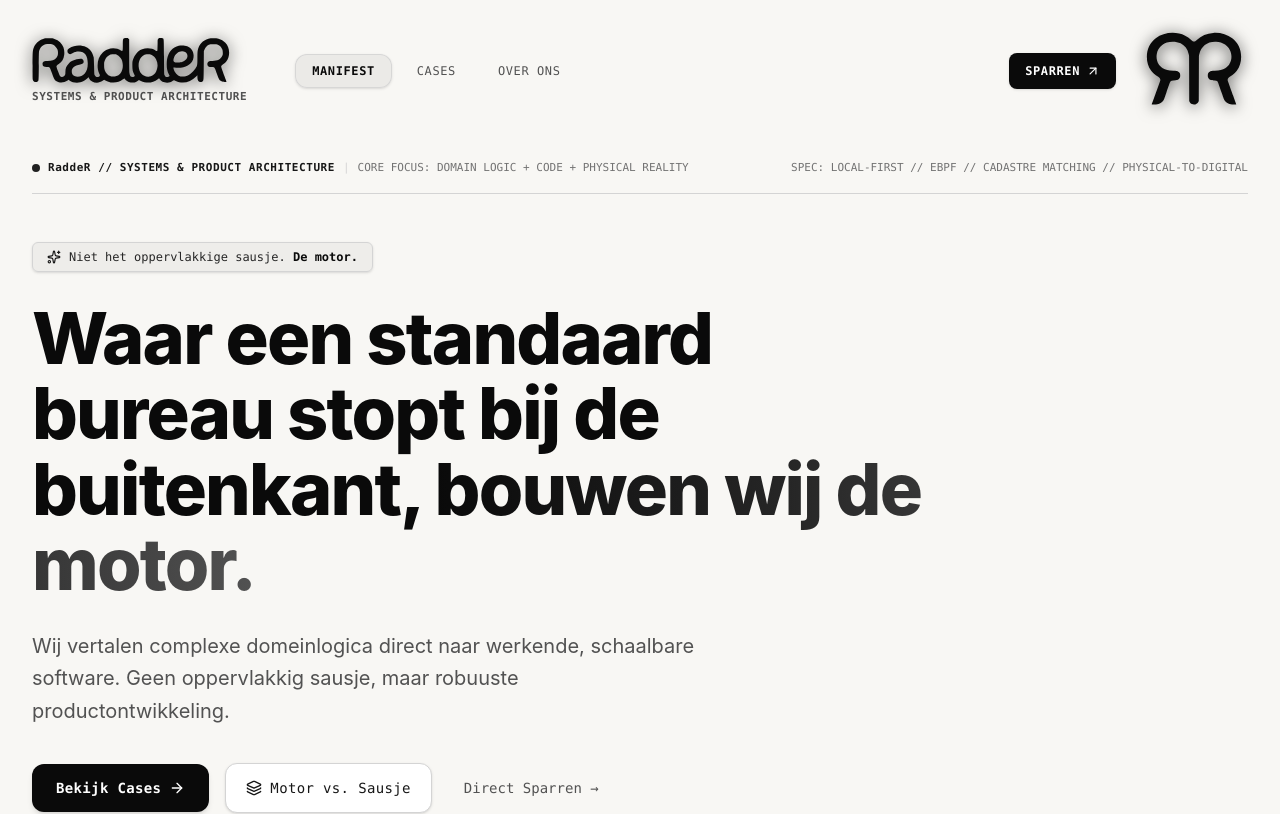
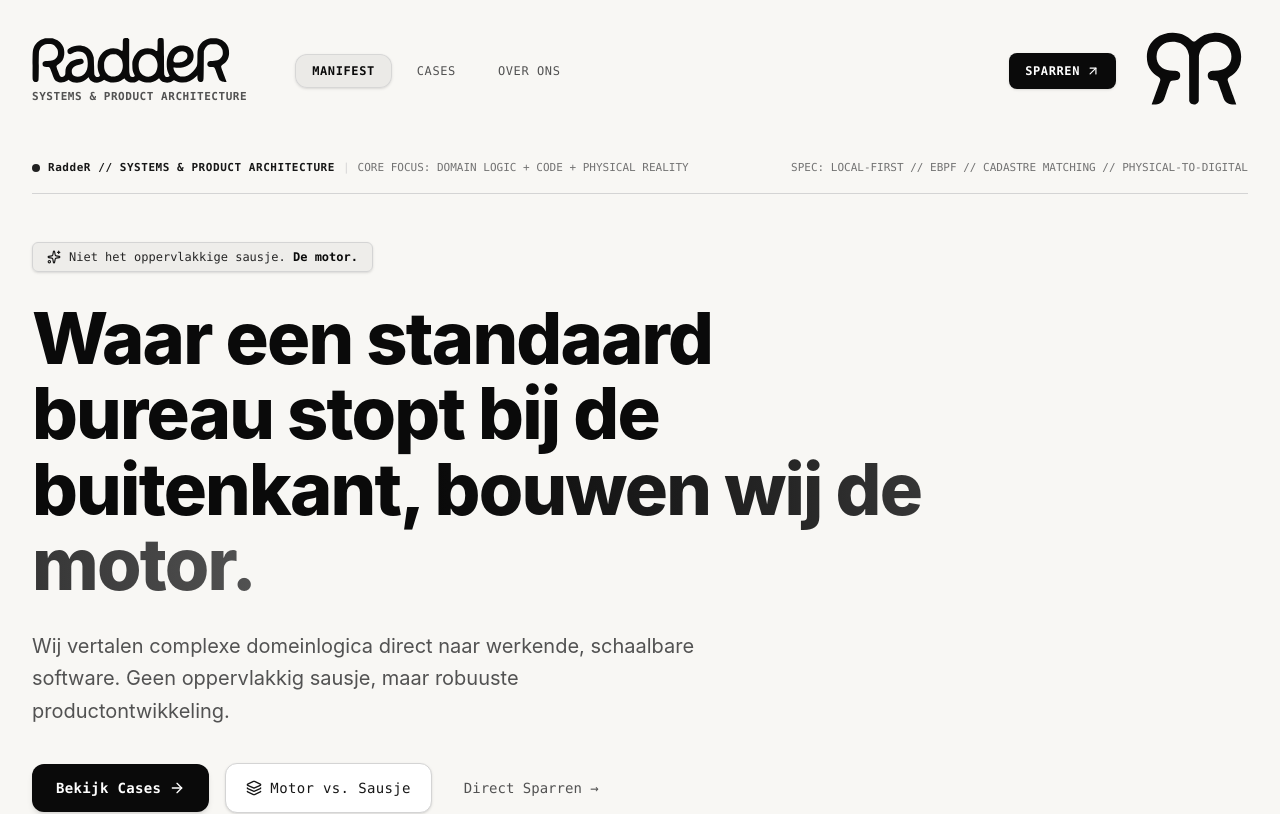
Before and after one commit to radder1972/emmer, a React (Vite) app: page / in a window 1280 px wide. Shown: the top 814 px of the page. Built offline with nearby package versions, Linux system fonts and the light colour scheme.

Commit message:
fix: remove drop shadow behind logo and wordmark for pure flat vector rendering

```diff
--- a/src/components/Navbar.tsx
+++ b/src/components/Navbar.tsx
@@ -98,7 +98,7 @@ export const Navbar: React.FC<NavbarProps> = ({
               title="RaddeR — Naar Manifest"
               className="relative flex items-center justify-center p-1.5 rounded-2xl hover:bg-black/[0.04] transition-all group cursor-pointer"
             >
-              <div className="transition-transform duration-300 group-hover:scale-105 group-hover:drop-shadow-[0_4px_16px_rgba(0,0,0,0.15)]">
+              <div className="transition-transform duration-300 group-hover:scale-105">
                 <RadderLogo
                   size={scrolled ? 74 : 96}
                   variant="vector"
--- a/src/components/RadderLogo.tsx
+++ b/src/components/RadderLogo.tsx
@@ -47,7 +47,7 @@ export const RadderLogo: React.FC<RadderLogoProps> = ({
     return (
       <div
         className={`relative inline-flex items-center justify-center select-none ${className} ${
-          glow ? "drop-shadow-[0_10px_25px_rgba(255,255,255,0.25)]" : "drop-shadow-[0_4px_12px_rgba(0,0,0,0.8)]"
+          glow ? "drop-shadow-[0_10px_25px_rgba(255,255,255,0.25)]" : ""
         }`}
         style={{ width: pixelWidth, height: pixelHeight }}
       >
@@ -64,7 +64,7 @@ export const RadderLogo: React.FC<RadderLogoProps> = ({
   return (
     <div
       className={`relative inline-flex items-center justify-center select-none ${className} ${
-        glow ? "drop-shadow-[0_0_24px_rgba(255,255,255,0.4)]" : "drop-shadow-[0_2px_8px_rgba(0,0,0,0.6)]"
+        glow ? "drop-shadow-[0_0_24px_rgba(255,255,255,0.4)]" : ""
       }`}
       style={{ width: pixelWidth, height: pixelHeight }}
     >
--- a/src/components/RadderWordmark.tsx
+++ b/src/components/RadderWordmark.tsx
@@ -26,7 +26,7 @@ export const RadderWordmark: React.FC<RadderWordmarkProps> = ({
   return (
     <div
       className={`relative inline-flex items-center justify-center select-none ${className} ${
-        glow ? "drop-shadow-[0_0_20px_rgba(255,255,255,0.35)]" : "drop-shadow-[0_2px_8px_rgba(0,0,0,0.6)]"
+        glow ? "drop-shadow-[0_0_20px_rgba(255,255,255,0.35)]" : ""
       }`}
       style={{
         height: pixelHeight,
```
